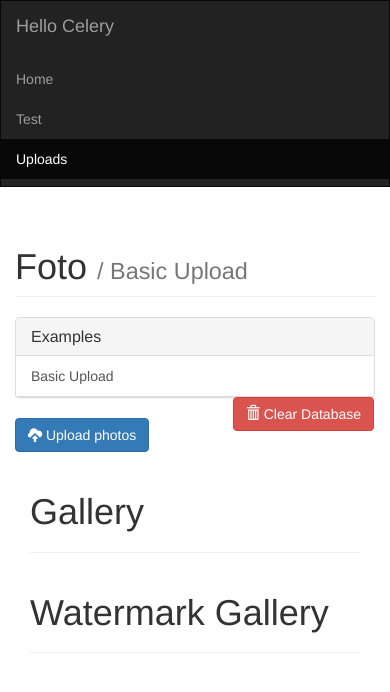
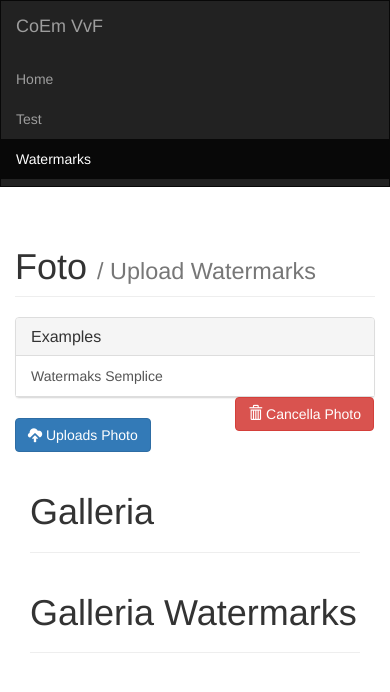
Before and after one commit to valmik1995/vvf_online, a Django app: page /basic-upload/ in a window 390 px wide. Shown: the top 692 px of the page. Run offline with Django 3.2, Linux system fonts and the light colour scheme; data that the repository does not hold is empty; some libraries are stand-ins or nearby versions.

Commit message:
Prima Beta Online OK

```diff
--- a/project/settings.py
+++ b/project/settings.py
@@ -24,7 +24,7 @@ SECRET_KEY = 'v66%u1k=(y^f11^3#b^#okyh&q*@7afu52ywz4_@=$r(e6cn8c'
 
 # SECURITY WARNING: don't run with debug turnedR
 
-ALLOWED_HOSTS = []
+ALLOWED_HOSTS = ['valeriopodrini.it']
 
 
 # Application definition
@@ -136,7 +136,7 @@ USE_TZ = True
 STATIC_URL = '/static/'
 # Django si aspetterà di trovare files in una cartella chiamata "static" presente in BASE_DIR.
 # STATIC_ROOT = os.path.join(BASE_DIR, 'static')
-STATICFILES_DIRS = [os.path.join(BASE_DIR, "static")]
+STATICFILES_DIRS = [os.path.join(BASE_DIR, "watermarks", "static")]
 
 
 MEDIA_URL = 'media/'
--- a/static/js/watermarks/js/uploads.js
+++ b/static/js/watermarks/uploads.js
@@ -9,7 +9,7 @@ $(function () {
     done: function (e, data) {
       if (data.result.is_valid) {
         $("#gallery #master").append(
-          '<div class="col-lg-3 col-md-4 col-6"><a href="#" class="d-block mb-4 h-100"><img class="img-fluid img-thumbnail" src="/' + data.result.url + '" alt=""></a></div>'
+          '<div class="col-lg-3 col-md-4 col-6"><a href="#" class="d-block mb-4 h-100"><img class="img-fluid img-thumbnail" src="/' + data.result.url + '" alt="">'  + data.result.task_id +  '</a></div>'
         )
       }
     }
--- a/templates/base.html
+++ b/templates/base.html
@@ -3,7 +3,7 @@
  <html lang="it">
 
  <head>
-   <title>{% block title %}Hello Celery{% endblock %}</title>
+   <title>{% block title %}CoEm VvF{% endblock %}</title>
    <meta charset="utf-8">
    <meta name="viewport" content="width=device-width, initial-scale=1">
    <link rel="stylesheet" href="https://maxcdn.bootstrapcdn.com/bootstrap/3.3.7/css/bootstrap.min.css">
@@ -16,7 +16,7 @@
    <nav class="navbar navbar-inverse" style="border-radius: 0px;">
      <div class="container-fluid">
        <div class="navbar-header">
-         <a class="navbar-brand" href="#">Hello Celery</a>
+         <a class="navbar-brand" href="#">CoEm VvF</a>
        </div>
        <ul class="nav navbar-nav">
          <li class="{% block home_active %}{% endblock %}">
@@ -25,7 +25,7 @@
          <li class="{% block test_active %}{% endblock %}">
            <a href="{% url 'watermarks:test_page' %}">Test</a>
          <li class="{% block uploads_active %}{% endblock %}">
-           <a href="{% url 'watermarks:basic_upload' %}">Uploads</a>
+           <a href="{% url 'watermarks:basic_upload' %}">Watermarks</a>
          </li>
 
        </ul>
--- a/templates/index.html
+++ b/templates/index.html
@@ -6,9 +6,9 @@
 <div class="row">
   <div class="col-sm-12">
     <div class="page-header">
-      <h2>Benvenuto nella Celery Demo</h2>
+      <h2>Benvenuto nella Prima Beta CoEm VvF</h2>
     </div>
-    <h3>Il mio primo test django-celery.</h3>
+    <h3>Implenentazione modifica foto e video automatica.</h3>
     <p>by Valerio Podrini</p>
   </div>
 </div>
--- a/watermarks/static/watermarks/js/uploads.js
+++ /dev/null
@@ -1,30 +0,0 @@
-$(function () {
-
-  $(".js-upload-photos").click(function () {
-    $("#fileupload").click();
-  });
-
-  $("#fileupload").fileupload({
-    dataType: 'json',
-    done: function (e, data) {
-      if (data.result.is_valid) {
-        $("#gallery #master").append(
-          '<div class="col-lg-3 col-md-4 col-6"><a href="#" class="d-block mb-4 h-100"><img class="img-fluid img-thumbnail" src="/' + data.result.url + '" alt="">'  + data.result.task_id +  '</a></div>'
-        )
-      }
-    }
-  });
-
-});
-
-function updateProgress (progressUrl) {
-    fetch(progressUrl).then(function(response) {
-        response.json().then(function(data) {
-            // update the appropriate UI components
-            setProgress(data.state, data.details);
-            setTimeout(updateProgress, 500, progressUrl);
-        });
-    });
-}
-var progressUrl = '{% url "task_status" task_id %}';  // django template usage
-updateProgress(progressUrl);
--- a/watermarks/tasks.py
+++ b/watermarks/tasks.py
@@ -36,7 +36,7 @@ def photo_watermark(self):
 
         output_file_name = os.path.join('watermarks', '{}'.format(filename))
         output_file_path = os.path.join(settings.MEDIA_ROOT, output_file_name)
-        watermark = '/Users/valmik/PycharmProjects/vvf_online/media/watermarks/IMG_4156.PNG'
+        watermark = '/home/adirimini/vpodrini/project/media/watermarks/IMG_4156.PNG'
 
         # subprocess.call(['/usr/local/bin/convert', input_file_path, '-resize', '64x64', output_file_path])
         def create_watermark(image_path, final_image_path, watermark):
--- a/watermarks/templates/watermarks/base.html
+++ b/watermarks/templates/watermarks/base.html
@@ -13,15 +13,15 @@
         </div>
         <div class="list-group">
           <a href="{% url 'watermarks:basic_upload' %}" class="list-group-item{% if request.path == '/watermarks/basic-upload/' %} active{% endif %}">
-            Basic Upload
+            Watermaks Semplice
           </a>
         </div>
-        <div class="list-group pt-1">
+        <div class="list-group mt-4">
           <form method="post" action="{% url 'watermarks:clear_database' %}">
             {% csrf_token %}
             <input type="hidden" name="next" value="{{ request.path }}">
             <button type="submit" class="btn btn-danger pull-right">
-              <span class="glyphicon glyphicon-trash"></span> Clear Database
+              <span class="glyphicon glyphicon-trash"></span> Cancella Photo
             </button>
           </form>
 
--- a/watermarks/templates/watermarks/uploads/uploads.html
+++ b/watermarks/templates/watermarks/uploads/uploads.html
@@ -2,7 +2,7 @@
 {% block uploads_active %}active{% endblock %}
 {% load static %}
 
-{% block title %}Basic Upload{% endblock %}
+{% block title %}Upload Watermarks{% endblock %}
 
 {% block javascript %}
 {# JQUERY FILE UPLOAD SCRIPTS #}
@@ -11,14 +11,14 @@
 <script src="{% static 'js/jquery-file-upload/jquery.fileupload.js' %}"></script>
 
 {# PHOTOS PAGE SCRIPTS #}
-<script src="{% static 'watermarks/js/uploads.js' %}"></script>
-<script src="{% static 'watermarks/js/main.js' %}"></script>
+<script src="{% static 'js/watermarks/uploads.js' %}"></script>
+<script src="{% static 'js/watermarks/main.js' %}"></script>
 {% endblock %}
 
 {% block photos_content %}
 <div style="margin-bottom: 20px;">
   <button type="button" class="btn btn-primary js-upload-photos">
-    <span class="glyphicon glyphicon-cloud-upload"></span> Upload photos
+    <span class="glyphicon glyphicon-cloud-upload"></span> Uploads Photo
   </button>
   <input id="fileupload" type="file" name="file" multiple style="display: none;" data-url="{% url 'watermarks:basic_upload' %}" data-form-data='{"csrfmiddlewaretoken": "{{ csrf_token }}"}'>
 </div>
@@ -26,7 +26,7 @@
 <!-- Gallery -->
 <div class="container" id="gallery">
 
-  <h1 class="font-weight-light text-left text-lg-left mt-4 mb-0">Gallery</h1>
+  <h1 class="font-weight-light text-left text-lg-left mt-4 mb-0">Galleria</h1>
 
   <hr class="mt-2 mb-5">
 
@@ -48,7 +48,7 @@
 <!-- Watermark -->
 <div class="container" id="watermark">
 
-  <h1 class="font-weight-light text-left text-lg-left mt-4 mb-0">Watermark Gallery</h1>
+  <h1 class="font-weight-light text-left text-lg-left mt-4 mb-0">Galleria Watermarks</h1>
 
   <hr class="mt-2 mb-5">
 
```
Also changed, not shown: media/photos/IMG_5092.jpg (deleted), media/photos/miki_2.jpg (deleted), media/photos/miki_2_S7QDk6U.jpg (deleted), media/watermarks/IMG_4156.PNG, media/watermarks/IMG_5092.jpg (deleted), media/watermarks/IMG_5092_q4nHzeT.jpg (deleted), static/js/watermarks/main.js (renamed from watermarks/static/watermarks/js/main.js), 2 other files.
